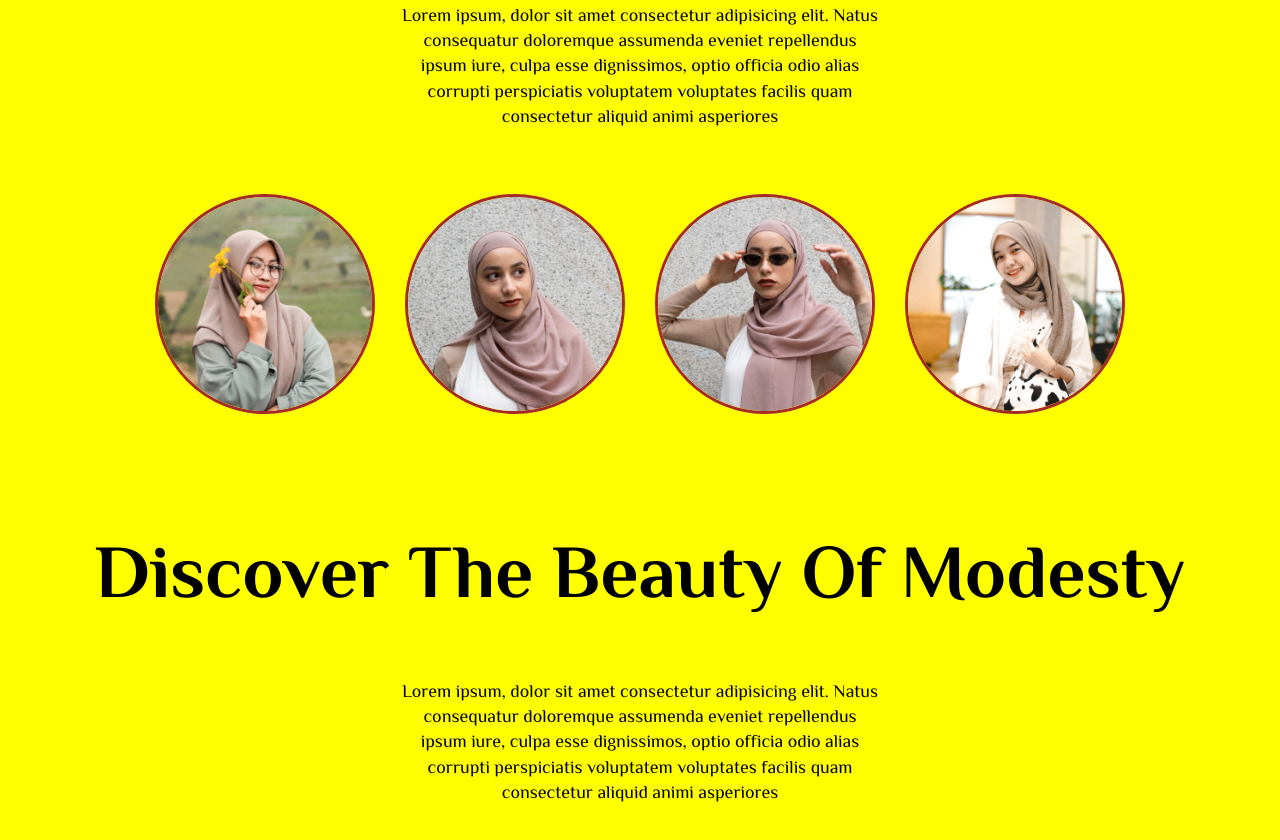
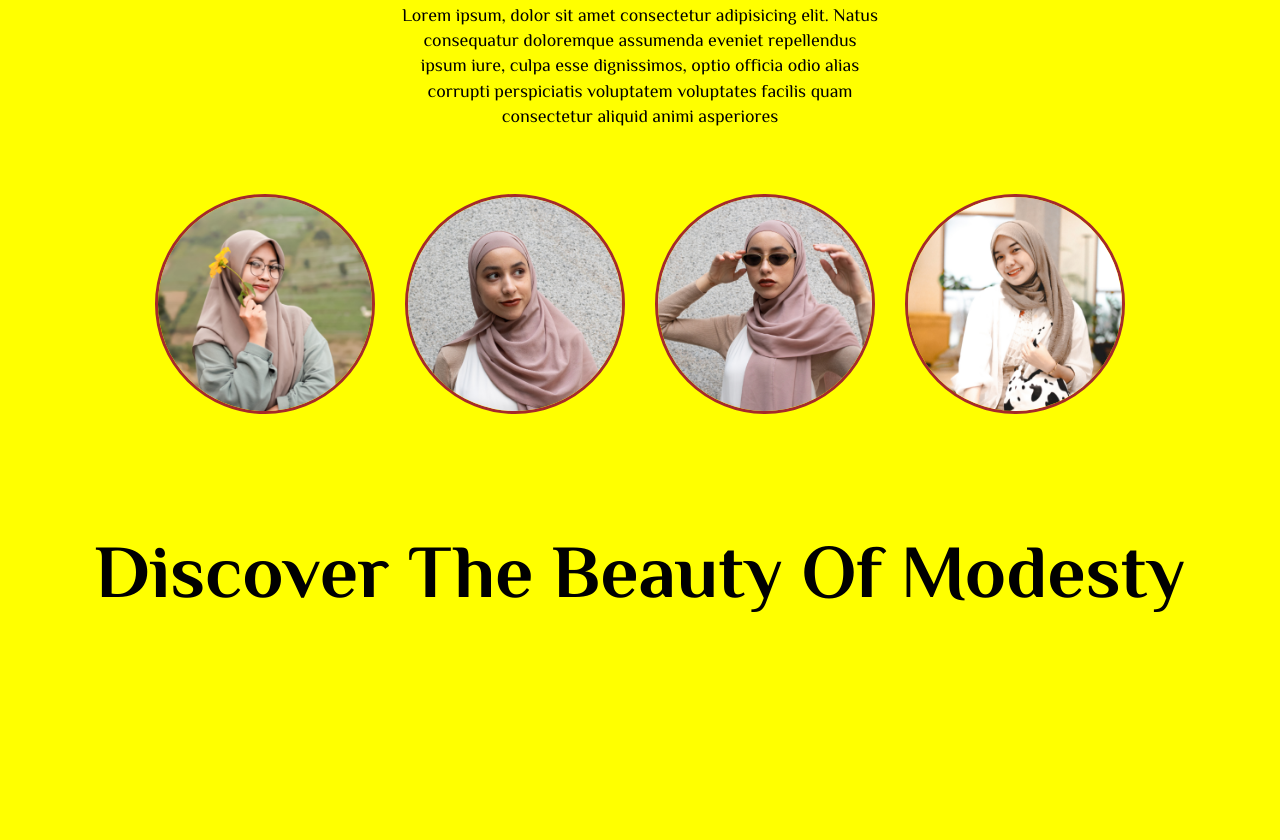
Before and after one commit to shamim205/hijab-queen, a plain HTML site: page index.html in a window 1280 px wide. Shown: the part 286-1126 px from the top of the page. After the commit the page ends 965 px from the top, so only its background shows below. Drawn offline with Linux system fonts and the light colour scheme.

Commit message:
Update index.html

```diff
--- a/index.html
+++ b/index.html
@@ -34,10 +34,6 @@
     Discover The Beauty Of Modesty
 </h2>
 </div>
-<div class="c"><p>
-    Lorem ipsum, dolor sit amet consectetur adipisicing elit. Natus consequatur doloremque assumenda eveniet repellendus ipsum iure, culpa esse dignissimos, optio officia odio alias corrupti perspiciatis voluptatem voluptates facilis quam consectetur aliquid animi asperiores
-</p>
-</div>
 
 
 
```
